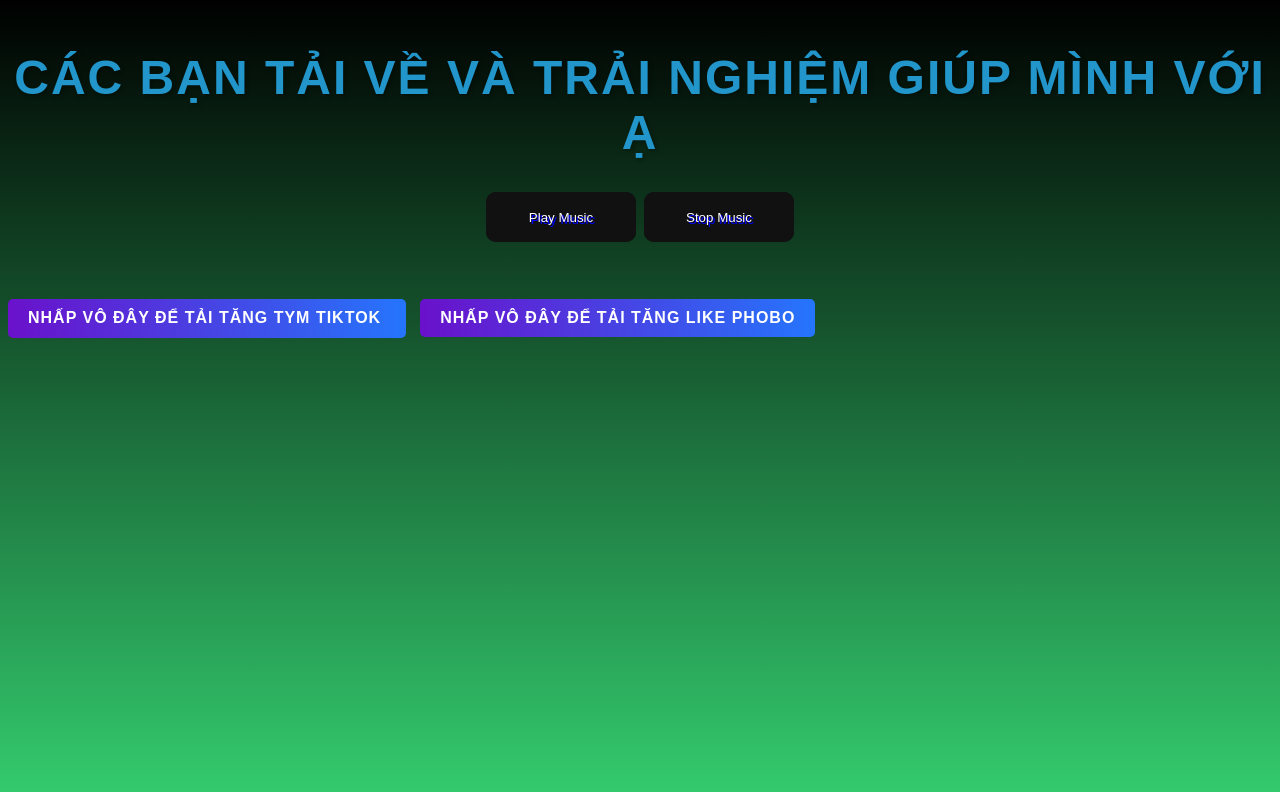
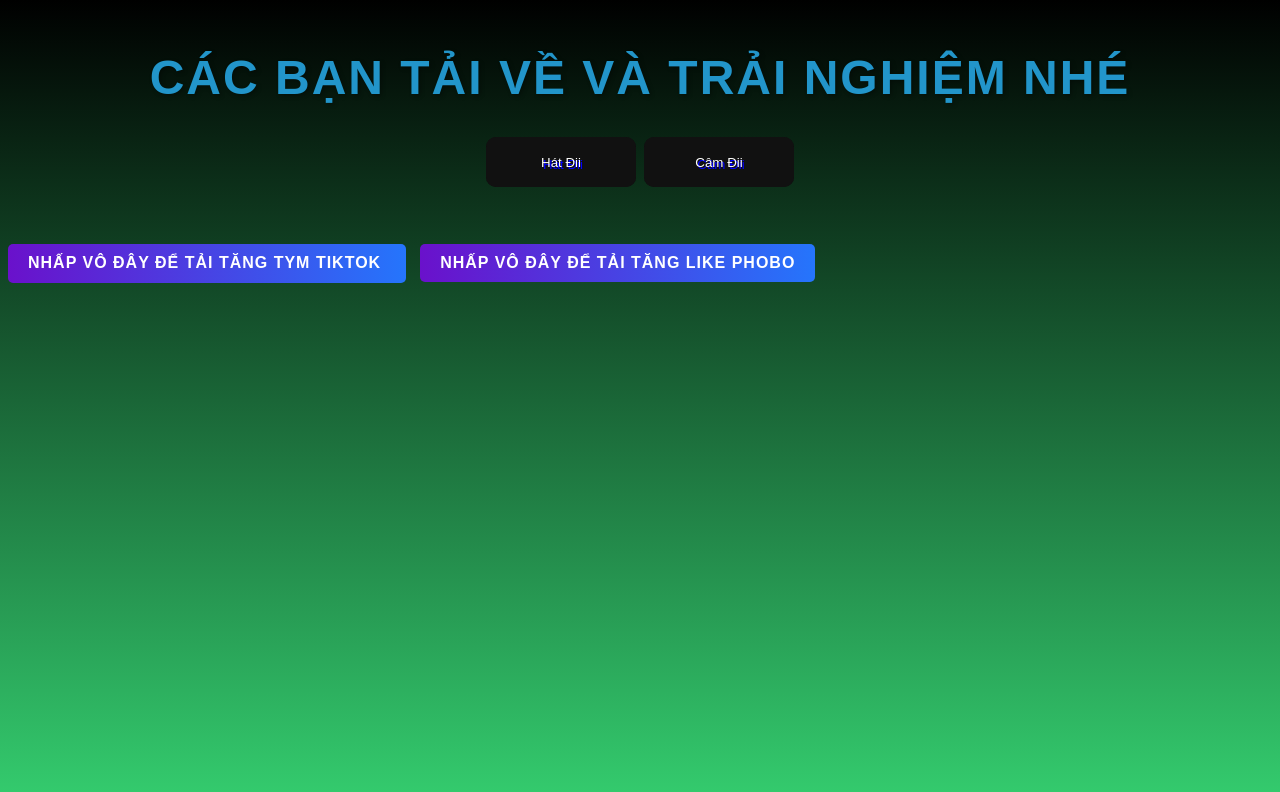
Before and after one commit to tiedat04/help, a plain HTML site: page index.html in a window 1280 px wide. Drawn offline with Linux system fonts and the light colour scheme.

Commit message:
Update index.html

```diff
--- a/index.html
+++ b/index.html
@@ -6,18 +6,18 @@
     <meta name="viewport" content="width=device-width, initial-scale=1.0">
     <link rel="stylesheet" href="ok.css">
     <script src="ok.js"></script>
-     <title >Tải về và trải nghiệm giúp mình</title>
+     <title >Tải về và trải nghiệm nhee</title>
 </head>
 
 <body>
-    <h1 class="heading">CÁC BẠN TẢI VỀ VÀ TRẢI NGHIỆM GIÚP MÌNH VỚI Ạ</h1>
+    <h1 class="heading">CÁC BẠN TẢI VỀ VÀ TRẢI NGHIỆM NHÉ</h1>
     <div class="flex-both-center flex-wrap mt-16">
         <audio id="myAudio">
       <source src="music.ogg" type="audio/ogg">
       <source src="music.mp3" type="audio/mpeg">
     </audio>
-    <button class="glow-on-hover" onclick="playAudio()" type="button">Play Music </button>&nbsp;&nbsp;
-    <button class="glow-on-hover" onclick="pauseAudio()" type="button">Stop Music</button>
+    <button class="glow-on-hover" onclick="playAudio()" type="button">Hát Đii </button>&nbsp;&nbsp;
+    <button class="glow-on-hover" onclick="pauseAudio()" type="button">Câm Đii</button>
 </br></div>
     <div>
     <a style="text-decoration: none ;" href="Tăng tym tiktok max speed.apk" download="" class="link">Nhấp vô đây để tải tăng tym tiktok<i class="fa-brands fa-facebook fa-beat-fade fa-xs"></i></a>
```
